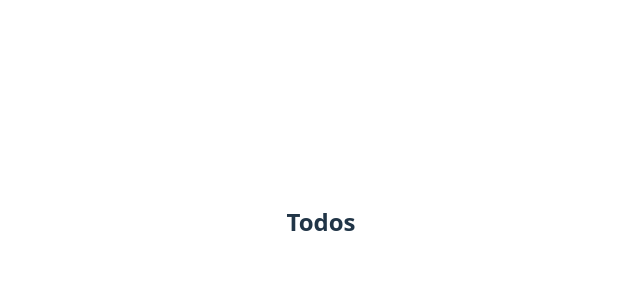
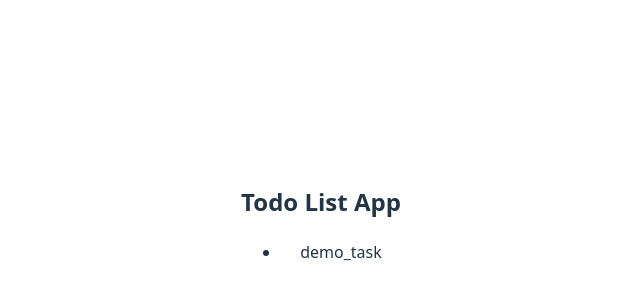
Before and after one commit to Kirtijha083/Redux_basic_Project, a React (Vite) app: page / in a window 1280 px wide. Shown: the part 178-478 px from the top of the page, without its empty margins (319-959 px from the left). Built offline with nearby package versions, Linux system fonts and the light colour scheme.

Commit message:
added hook-useSelector

```diff
--- a/src/component/Todo.jsx
+++ b/src/component/Todo.jsx
@@ -1,7 +1,18 @@
+import { useSelector } from "react-redux"
+
 export default function Todo(){
+    const todos = useSelector((state) => state.todos);
+    console.log(todos);
+
     return(
         <>
-        <h2>Todos</h2>
+        <h2>Todo List App</h2>
+        {/* printing todo in ui */}
+        <ul>
+            {todos.map((todo) => (
+                <li key={todo.id}>{todo.task}</li>
+                ))}
+        </ul>
         </>
-    )
+    );
 }
```
